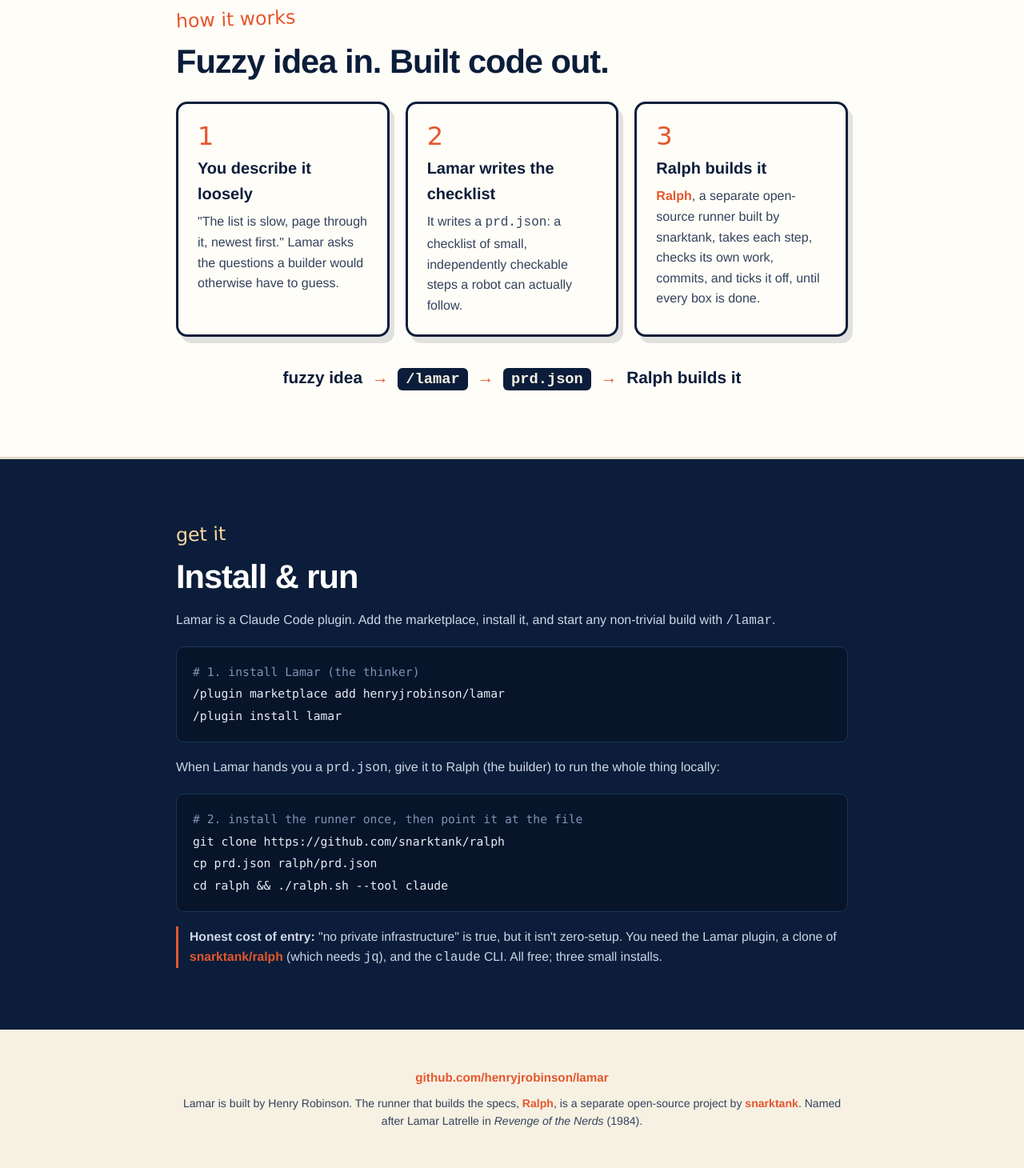
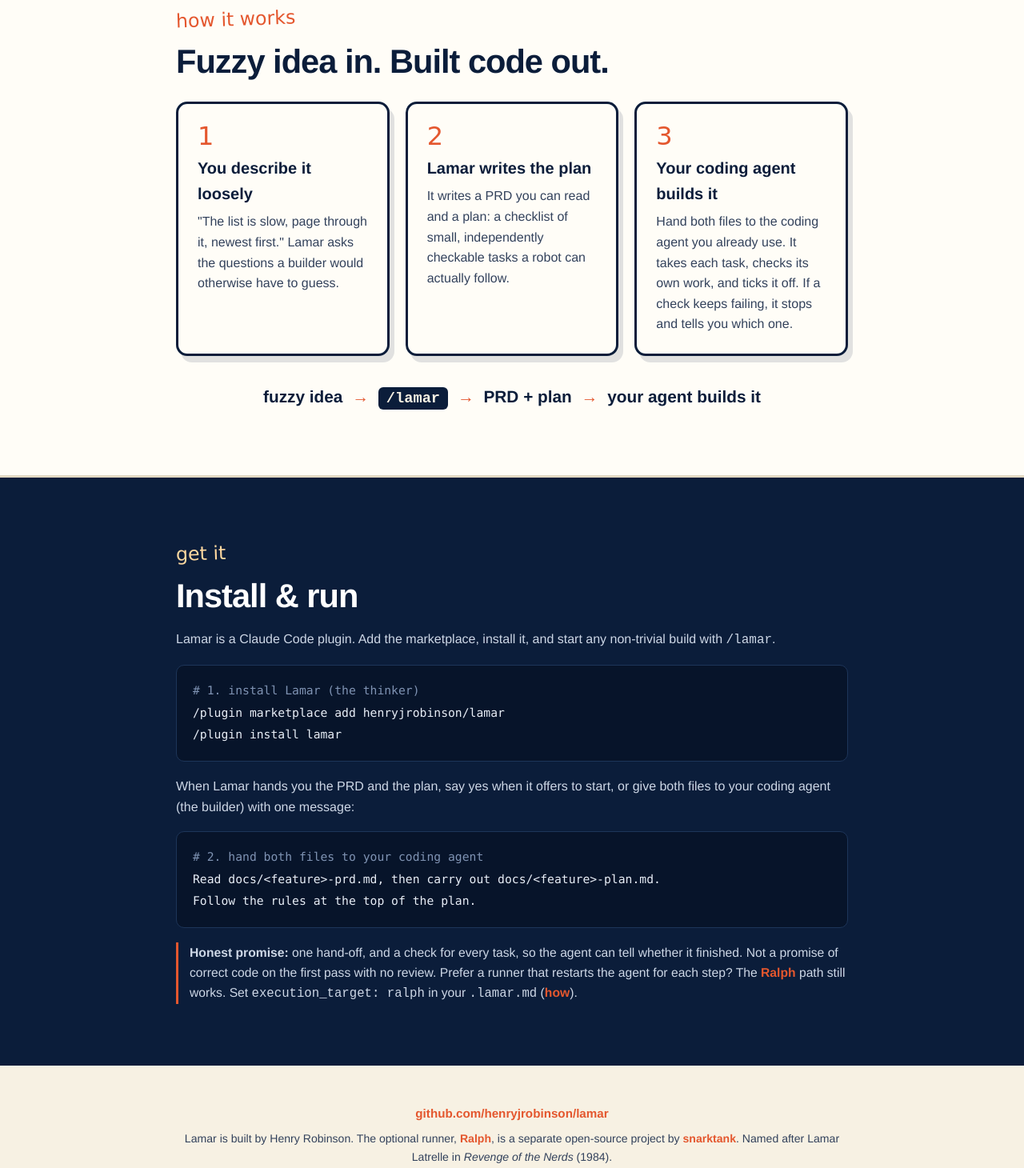
Before and after one commit to henryjrobinson/lamar, a plain HTML site: page index.html in a window 1280 px wide. Shown: the part 2295-3755 px from the top of the page at 80% size. Drawn offline with Linux system fonts and the light colour scheme.

Commit message:
feat: default hand-off is a PRD plus implementation plan; Ralph prd.json becomes an optional target

```diff
--- a/index.html
+++ b/index.html
@@ -4,11 +4,11 @@
   <meta charset="utf-8">
   <meta name="viewport" content="width=device-width, initial-scale=1">
   <title>Lamar — designed to work with your thinking style</title>
-  <meta name="description" content="Lamar is an interview-driven spec tool. It shapes the spec around how you think, then hands a build-ready prd.json to the Ralph autonomous runner. They didn't teach Lamar to throw — they built a javelin for how he already threw.">
+  <meta name="description" content="Lamar is an interview-driven spec tool. It shapes the spec around how you think, then writes a build-ready PRD and implementation plan for your coding agent. They didn't teach Lamar to throw — they built a javelin for how he already threw.">
   <link rel="icon" type="image/png" sizes="512x512" href="assets/brand/favicon-512.png">
   <link rel="icon" type="image/png" sizes="64x64" href="assets/brand/favicon-64.png">
   <meta property="og:title" content="Lamar — designed to work with your thinking style">
-  <meta property="og:description" content="Fuzzy idea in, built code out. Lamar shapes the spec around how you think, then hands it to Ralph to build.">
+  <meta property="og:description" content="Fuzzy idea in, built code out. Lamar shapes the spec around how you think, then hands it to your coding agent to build.">
   <meta property="og:image" content="assets/brand/repo-card-1280x640.png">
   <meta property="og:type" content="website">
   <link rel="stylesheet" href="style.css">
@@ -94,22 +94,22 @@
         </div>
         <div class="card">
           <span class="num">2</span>
-          <h3>Lamar writes the checklist</h3>
-          <p>It writes a <code>prd.json</code>: a checklist of small, independently checkable
-            steps a robot can actually follow.</p>
+          <h3>Lamar writes the plan</h3>
+          <p>It writes a PRD you can read and a plan: a checklist of small, independently
+            checkable tasks a robot can actually follow.</p>
         </div>
         <div class="card">
           <span class="num">3</span>
-          <h3>Ralph builds it</h3>
-          <p><a href="https://github.com/snarktank/ralph">Ralph</a>, a separate open-source
-            runner built by snarktank, takes each step, checks its own work, commits, and ticks
-            it off, until every box is done.</p>
+          <h3>Your coding agent builds it</h3>
+          <p>Hand both files to the coding agent you already use. It takes each task, checks
+            its own work, and ticks it off. If a check keeps failing, it stops and tells
+            you which one.</p>
         </div>
       </div>
       <p class="flow">
         fuzzy idea <span class="arrow">→</span> <code>/lamar</code>
-        <span class="arrow">→</span> <code>prd.json</code>
-        <span class="arrow">→</span> Ralph builds it
+        <span class="arrow">→</span> PRD + plan
+        <span class="arrow">→</span> your agent builds it
       </p>
     </div>
   </section>
@@ -124,16 +124,17 @@
       <pre><code><span class="cmt"># 1. install Lamar (the thinker)</span>
 /plugin marketplace add henryjrobinson/lamar
 /plugin install lamar</code></pre>
-      <p>When Lamar hands you a <code>prd.json</code>, give it to Ralph (the builder) to run
-        the whole thing locally:</p>
-      <pre><code><span class="cmt"># 2. install the runner once, then point it at the file</span>
-git clone https://github.com/snarktank/ralph
-cp prd.json ralph/prd.json
-cd ralph &amp;&amp; ./ralph.sh --tool claude</code></pre>
-      <p class="cost"><strong>Honest cost of entry:</strong> "no private infrastructure" is
-        true, but it isn't zero-setup. You need the Lamar plugin, a clone of
-        <a href="https://github.com/snarktank/ralph">snarktank/ralph</a> (which needs
-        <code>jq</code>), and the <code>claude</code> CLI. All free; three small installs.</p>
+      <p>When Lamar hands you the PRD and the plan, say yes when it offers to start, or give
+        both files to your coding agent (the builder) with one message:</p>
+      <pre><code><span class="cmt"># 2. hand both files to your coding agent</span>
+Read docs/&lt;feature&gt;-prd.md, then carry out docs/&lt;feature&gt;-plan.md.
+Follow the rules at the top of the plan.</code></pre>
+      <p class="cost"><strong>Honest promise:</strong> one hand-off, and a check for every
+        task, so the agent can tell whether it finished. Not a promise of correct code on the
+        first pass with no review. Prefer a runner that restarts the agent for each step? The
+        <a href="https://github.com/snarktank/ralph">Ralph</a> path still works. Set
+        <code>execution_target: ralph</code> in your <code>.lamar.md</code>
+        (<a href="https://github.com/henryjrobinson/lamar#optional-build-with-ralph-instead">how</a>).</p>
     </div>
   </section>
 
@@ -141,7 +142,7 @@ cd ralph &amp;&amp; ./ralph.sh --tool claude</code></pre>
   <footer>
     <div class="wrap">
       <p><a href="https://github.com/henryjrobinson/lamar">github.com/henryjrobinson/lamar</a></p>
-      <p class="small">Lamar is built by Henry Robinson. The runner that builds the specs,
+      <p class="small">Lamar is built by Henry Robinson. The optional runner,
         <a href="https://github.com/snarktank/ralph">Ralph</a>, is a separate open-source
         project by <a href="https://github.com/snarktank/ralph">snarktank</a>. Named after
         Lamar Latrelle in <em>Revenge of the Nerds</em> (1984).</p>
```
Also changed, not shown: .claude-plugin/marketplace.json, .claude-plugin/plugin.json, 9 other files.
